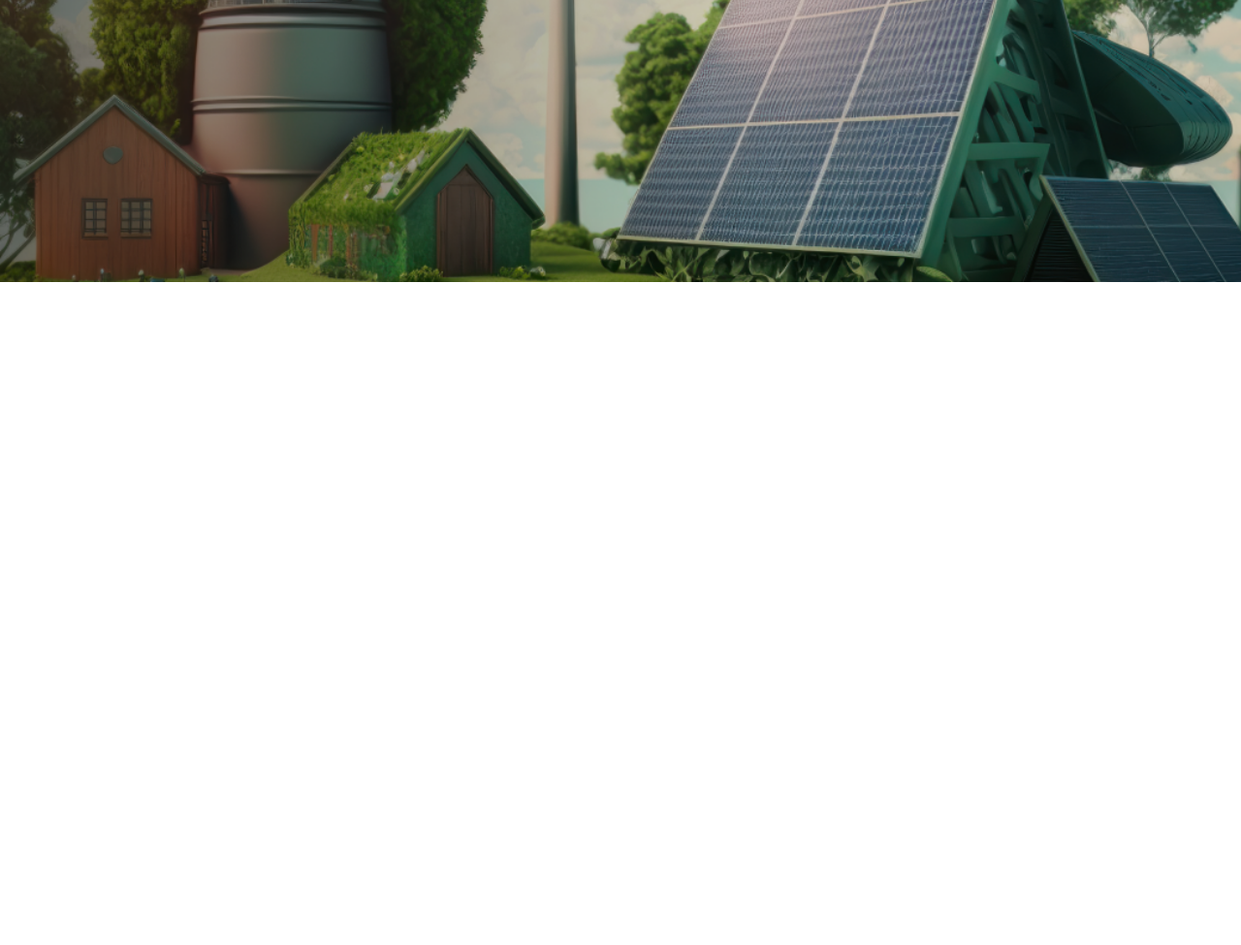
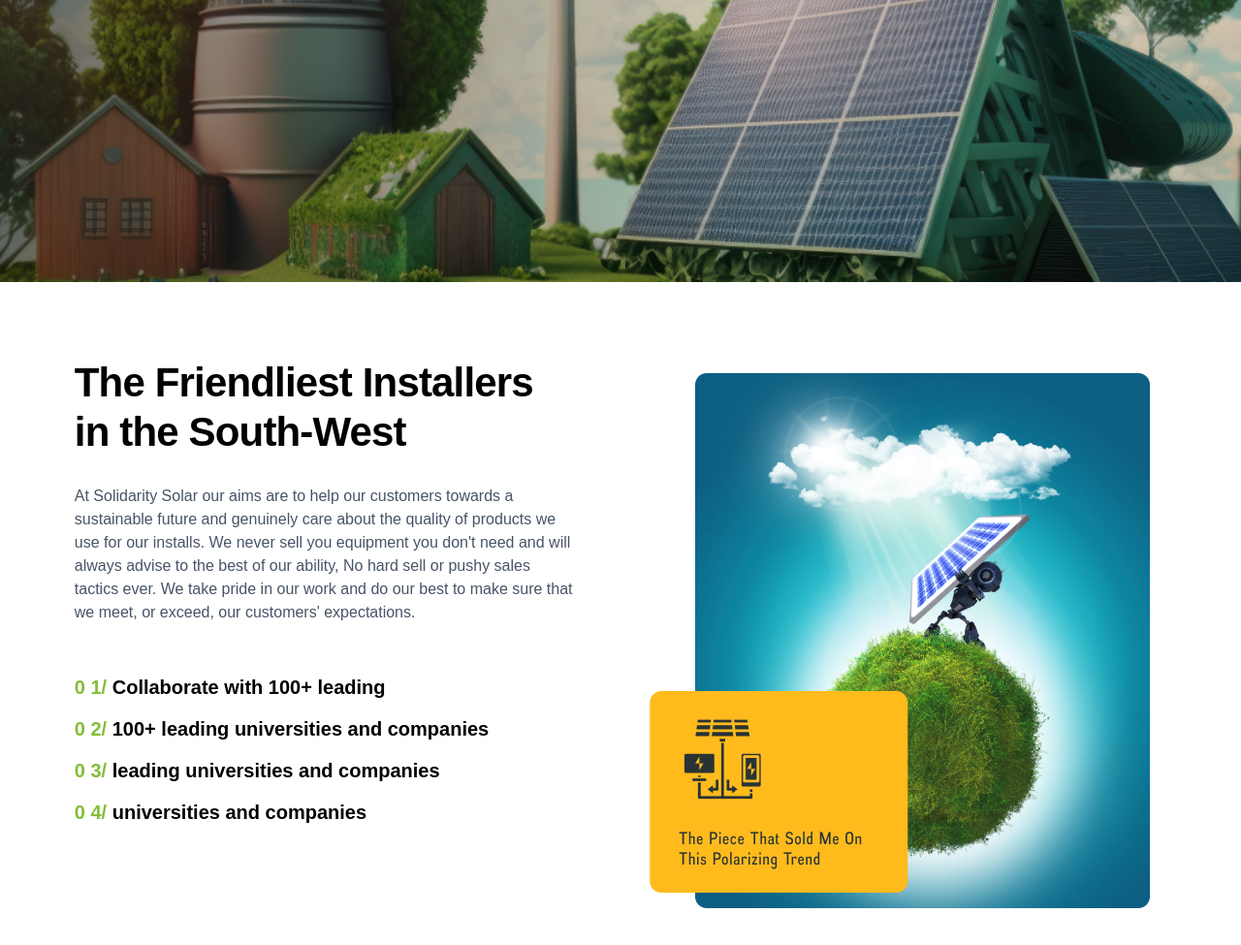
Before and after one commit to ayaosamaramadan/Landing-Page, a plain HTML site: page main.html in a window 1280 px wide. Shown: the part 597-1572 px from the top of the page at 97% size. Before the commit the page ends 888 px from the top, so only its background shows below. Drawn offline with Linux system fonts and the light colour scheme.

Commit message:
Add section for friendliest installers

```diff
--- a/main.css
+++ b/main.css
@@ -10,6 +10,14 @@ body {
 }
 
 @media (min-width: 1024px) {
+  .div2 span {
+    color: #84bd3a;
+  }
+  .div2 {
+    font-weight: bold;
+    font-size: 20px;
+    width: 70%;
+  }
   .img2 {
     background-image: url("./imgs/solar-panels-meadow\ 1.png");
     background-size: cover;
@@ -47,6 +55,22 @@ body {
     margin-left: 10%;
     margin-top: 2%;
     cursor: pointer;
+  }
+
+  .img3 {
+    background-size: cover;
+    background-repeat: no-repeat;
+    background-position: center;
+    height: 100vh;
+    margin-left: 6%;
+    margin-top: 4%;
+    text-align: left;
+
+  }
+
+  .img33 {
+    position: relative;
+
   }
   /* for nav */
   .nav-container {
--- a/main.html
+++ b/main.html
@@ -38,15 +38,76 @@
     </div>
 
     <div class="img2">
-      <h1>Solar Panel Installers In <br> Plymouth</h1>
+      <h1>
+        Solar Panel Installers In <br />
+        Plymouth
+      </h1>
       <p>
-        Fueled is an award-winning technology consultancy that transforms <br>
-        businesses by generating ideas, building products, and accelerating <br>
+        Fueled is an award-winning technology consultancy that transforms <br />
+        businesses by generating ideas, building products, and accelerating
+        <br />
         growth.
       </p>
       <div>
         <button>Call Us Today</button>
-        <button style="background-color: #FFBB1C ; border-color: #FFBB1C; color: black;">Requst a call back</button>
+        <button
+          style="background-color: #ffbb1c; border-color: #ffbb1c; color: black"
+        >
+          Requst a call back
+        </button>
+      </div>
+    </div>
+    <div style="display: flex">
+      <div class="img3">
+        <h1 style="font-size: 42px ;
+        width: 70%;
+        font-size: 42px;
+        font-weight: 600;
+        line-height: 50.83px;
+        letter-spacing: -0.02em;
+        text-align: left;
+        text-underline-position: from-font;
+        text-decoration-skip-ink: none;
+        ">
+          The Friendliest Installers in
+          the South-West
+        </h1>
+        <p
+          style="
+          width: 70%;
+            line-height: 24px;
+            text-align: left;
+            color: #475467;
+            font-size: 16px;
+          "
+        >
+          At Solidarity Solar our aims are to help our customers towards a
+          sustainable future and genuinely care about the quality of products we
+          use for our installs. We never sell you equipment you don't need and
+          will always advise to the best of our ability, No hard sell or pushy
+          sales tactics ever. We take pride in our work and do our best to make
+          sure that we meet, or exceed, our customers' expectations.
+        </p>
+        <br />
+        <div class="div2">
+          <p><span>0 1/ </span> Collaborate with 100+ leading</p>
+          <p><span>0 2/ </span> 100+ leading universities and companies</p>
+          <p><span>0 3/ </span> leading universities and companies</p>
+          <p><span>0 4/ </span> universities and companies</p>
+        </div>
+      </div>
+
+      <div class="img33">
+        <img
+          style="position: absolute; margin-top: 90% ; margin-left: -30%"
+          src="./imgs/Frame 7.png"
+          alt=""
+        />
+        <img
+          src="./imgs/Rectangle 30.png"
+          alt=""
+          style="margin-top: 20%; margin-left: -20% ;"
+        />
       </div>
     </div>
   </body>
```
Also changed, not shown: imgs/Frame 7.png (added).
